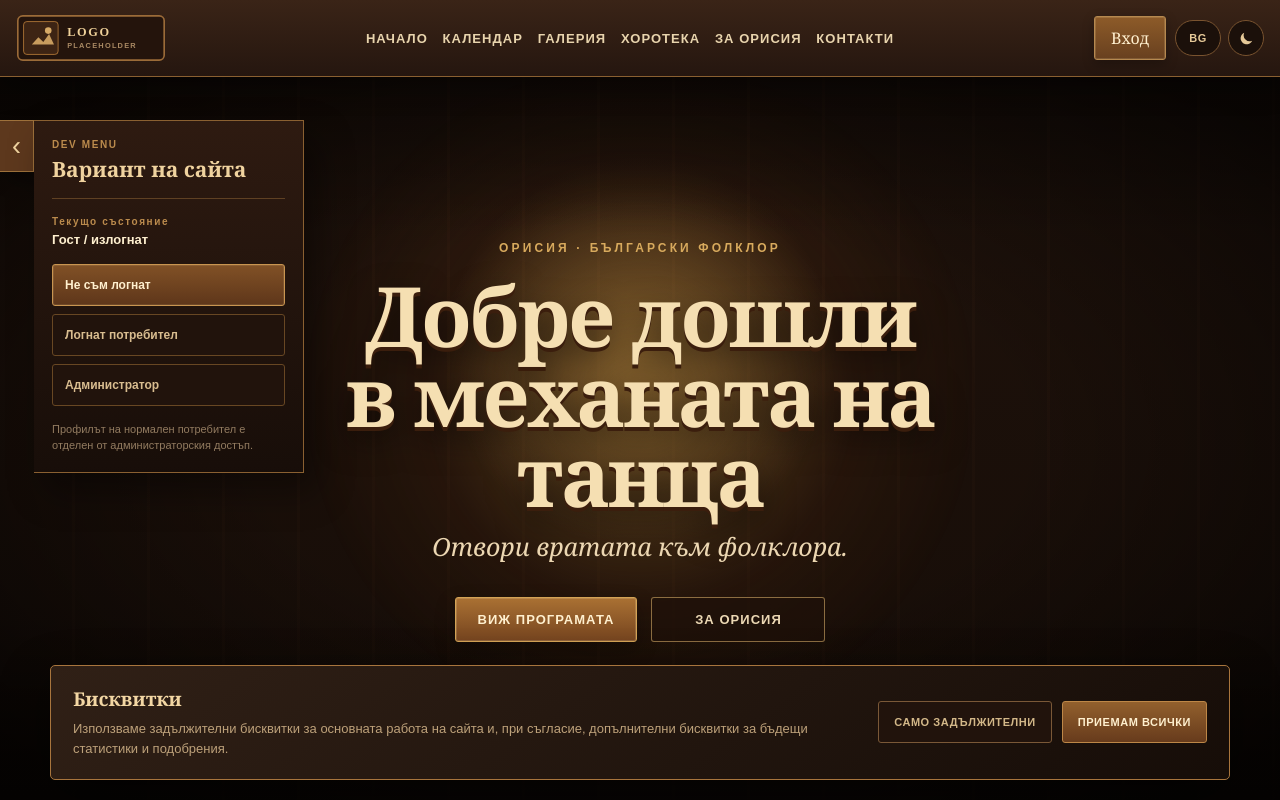
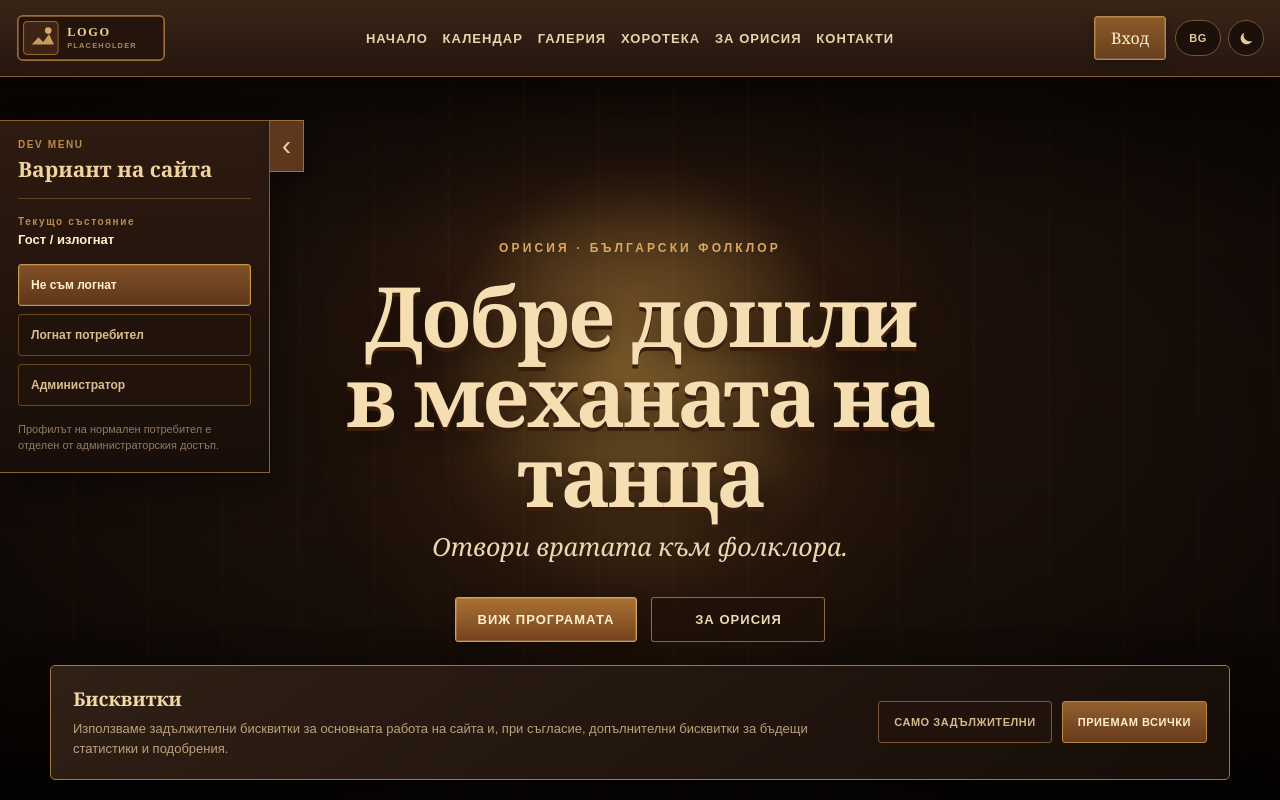
Before and after one commit to viktor132607/Orisia.Client, a Next.js app: page / in a window 1280 px wide. Shown: the top 800 px of the page. Built offline with nearby package versions, Linux system fonts and the light colour scheme.

Commit message:
Keep dev menu reopen handle visible when collapsed

```diff
--- a/src/components/DevVariantMenu.tsx
+++ b/src/components/DevVariantMenu.tsx
@@ -49,16 +49,6 @@ export default function DevVariantMenu() {
 
   return (
     <div className={`${styles.shell} ${open ? styles.open : styles.closed}`}>
-      <button
-        type="button"
-        className={styles.toggle}
-        onClick={() => setOpen((value) => !value)}
-        aria-expanded={open}
-        aria-label={open ? (isBg ? "Скрий временното меню" : "Hide temporary menu") : (isBg ? "Покажи временното меню" : "Show temporary menu")}
-      >
-        {open ? "‹" : "›"}
-      </button>
-
       <aside className={styles.panel} aria-hidden={!open}>
         <div className={styles.header}>
           <span>DEV MENU</span>
@@ -84,6 +74,16 @@ export default function DevVariantMenu() {
 
         <p>{isBg ? "Профилът на нормален потребител е отделен от администраторския достъп." : "A regular user profile is separate from administrator access."}</p>
       </aside>
+
+      <button
+        type="button"
+        className={styles.toggle}
+        onClick={() => setOpen((value) => !value)}
+        aria-expanded={open}
+        aria-label={open ? (isBg ? "Скрий временното меню" : "Hide temporary menu") : (isBg ? "Покажи временното меню" : "Show temporary menu")}
+      >
+        {open ? "‹" : "›"}
+      </button>
     </div>
   );
 }
```
